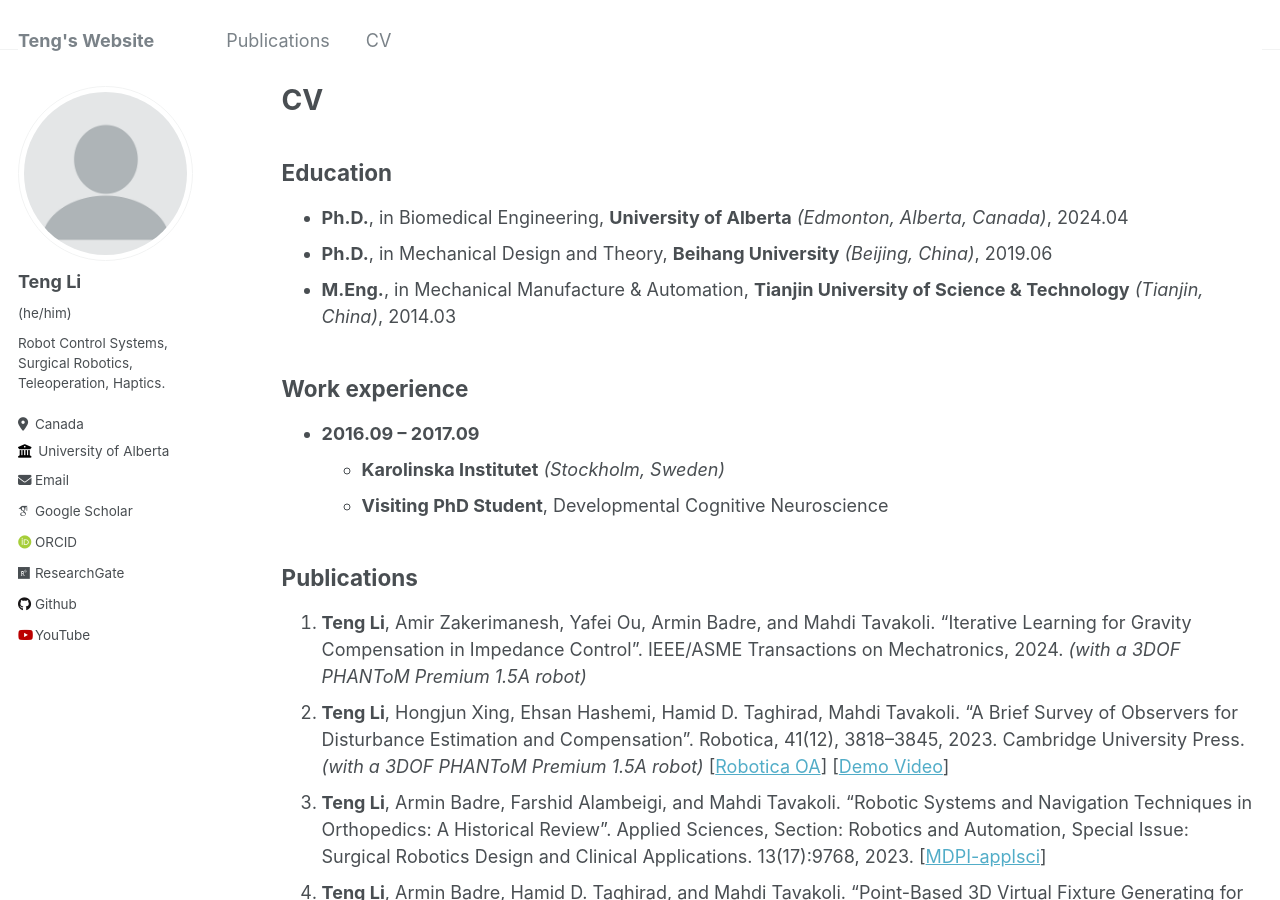
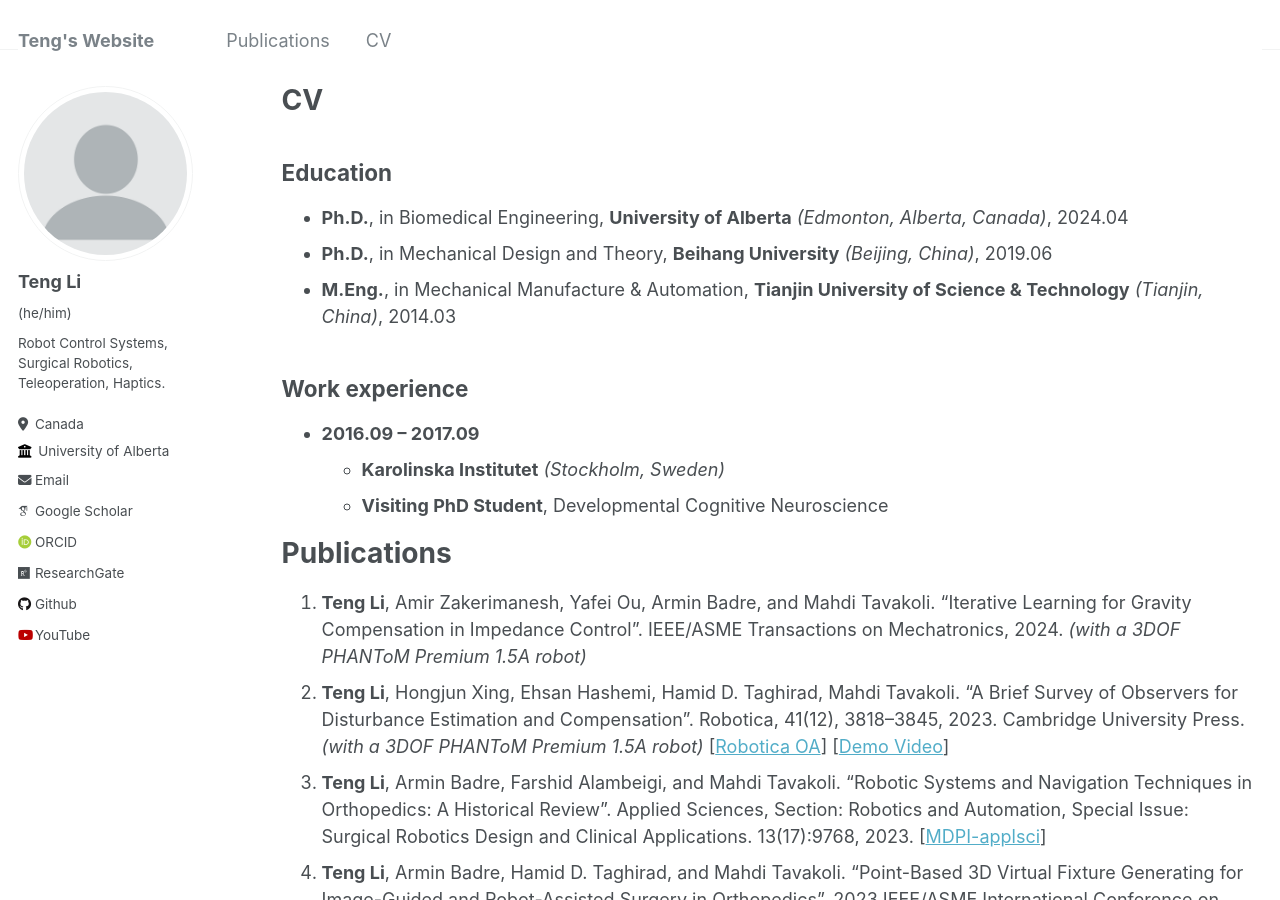
Before and after one commit to teng4/teng4.github.io, a Jekyll site: the page built from _pages/cv.md, in a window 1280 px wide and 900 px high. Built offline with Jekyll 4.4.1, drawn with Linux system fonts in a browser that asks for light colours; some web fonts are replaced.

Commit message:
Update cv.md

```diff
--- a/_pages/cv.md
+++ b/_pages/cv.md
@@ -64,8 +64,8 @@ Work experience
 <!-- * Skill 3 -->
 
 
-Publications
-------
+# Publications
+
 1. **Teng Li**, Amir Zakerimanesh, Yafei Ou, Armin Badre, and Mahdi Tavakoli. "Iterative Learning for Gravity Compensation in Impedance Control". IEEE/ASME Transactions on Mechatronics, 2024. _(with a 3DOF PHANToM Premium 1.5A robot)_
 2. **Teng Li**, Hongjun Xing, Ehsan Hashemi, Hamid D. Taghirad, Mahdi Tavakoli. "A Brief Survey of Observers for Disturbance Estimation and Compensation". Robotica, 41(12), 3818–3845, 2023. Cambridge University Press. _(with a 3DOF PHANToM Premium 1.5A robot)_ [[Robotica OA](https://doi.org/10.1017/S0263574723001091)] [[Demo Video](https://www.youtube.com/watch?v=6ePnym57jPU)]
 3. **Teng Li**, Armin Badre, Farshid Alambeigi, and Mahdi Tavakoli. "Robotic Systems and Navigation Techniques in Orthopedics: A Historical Review". Applied Sciences, Section: Robotics and Automation, Special Issue: Surgical Robotics Design and Clinical Applications. 13(17):9768, 2023. [[MDPI-applsci](https://www.mdpi.com/2076-3417/13/17/9768)]
```
